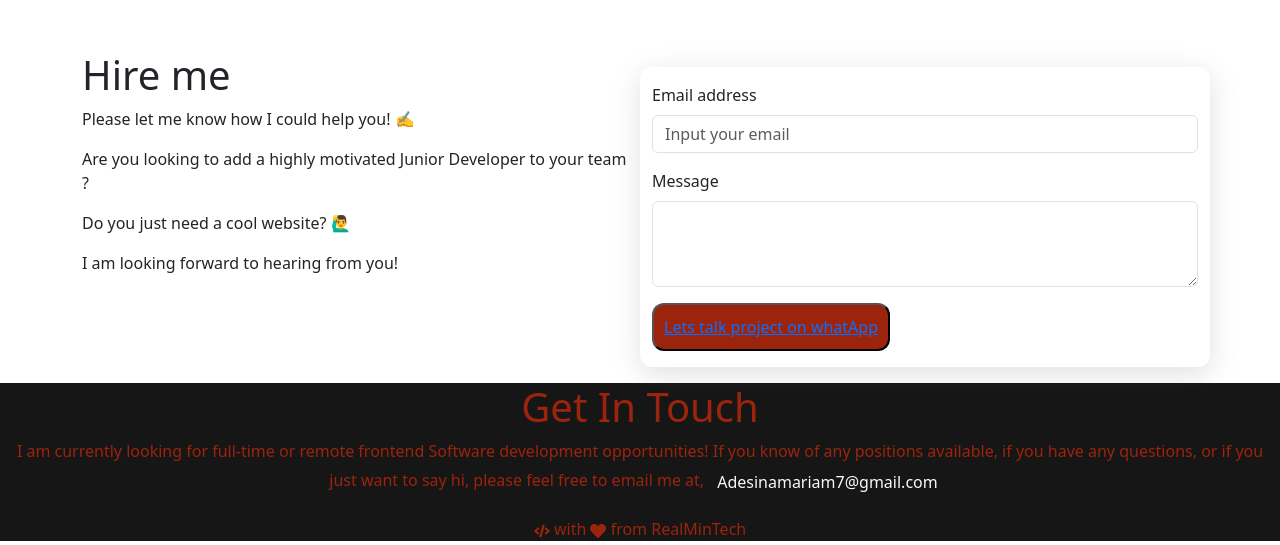
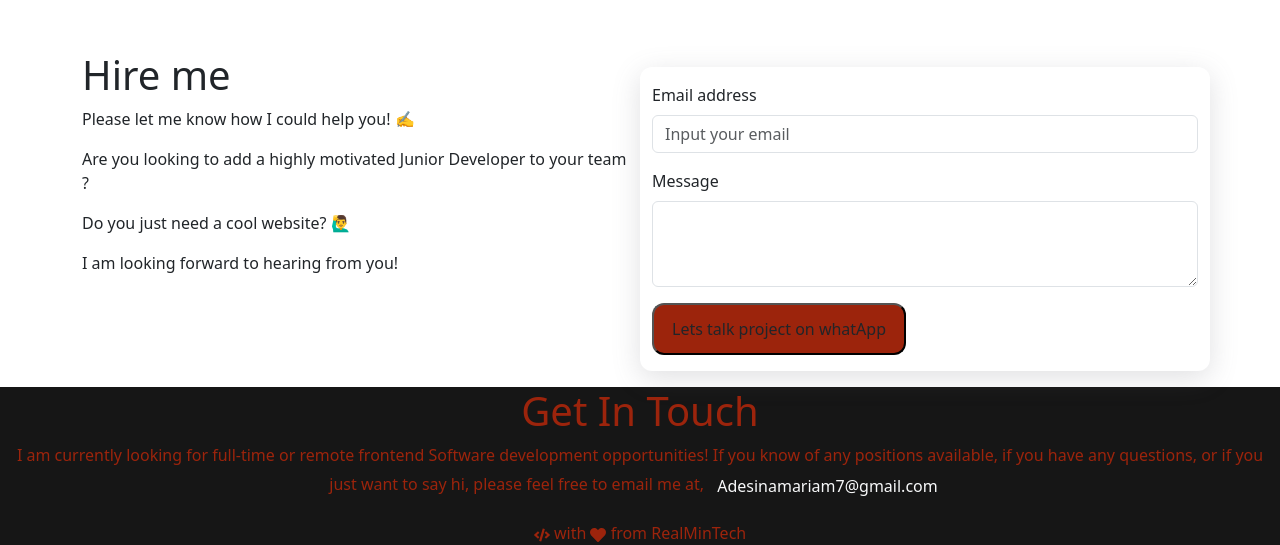
Before and after one commit to realmintech/myPortfolioWebsite, a React (Vite) app: page / in a window 1280 px wide. Shown: the part 4158-4703 px from the top of the page. Built offline with nearby package versions, Linux system fonts and the light colour scheme.

Commit message:
Single page application

```diff
--- a/src/components/home/Contact.jsx
+++ b/src/components/home/Contact.jsx
@@ -43,7 +43,7 @@ export default function Contact() {
               ></textarea>
             </div>
             <button className="contact btn-outline-none">
-              <a href="https://wa.me/qr/5RQYQVLSRBVGL1">Lets talk project on whatApp</a>
+              <a href="https://wa.me/qr/5RQYQVLSRBVGL1" className="btn">Lets talk project on whatApp</a>
             </button>
           </div>
         </div>
--- a/src/components/home/Home.css
+++ b/src/components/home/Home.css
@@ -21,7 +21,7 @@
 .contact {
     background-color:#9c240c;
     color:  wheat ;
-    padding: 10px;
+    padding: 5px;
     border-radius: 12px;
    transform: rotate3d(75deg);
    transition-duration: ease out 3s;
```
